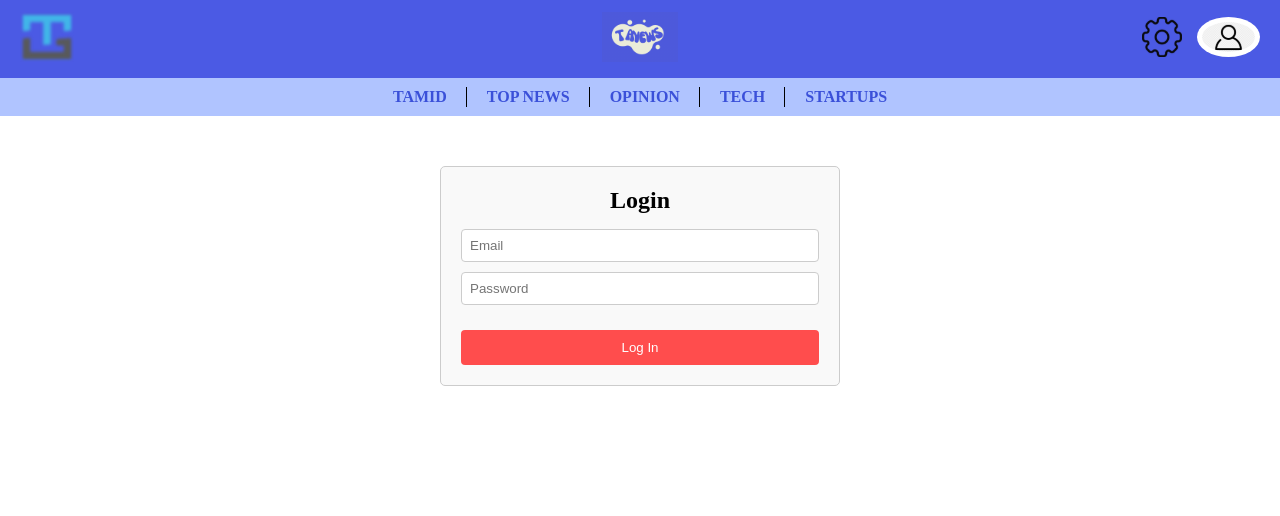
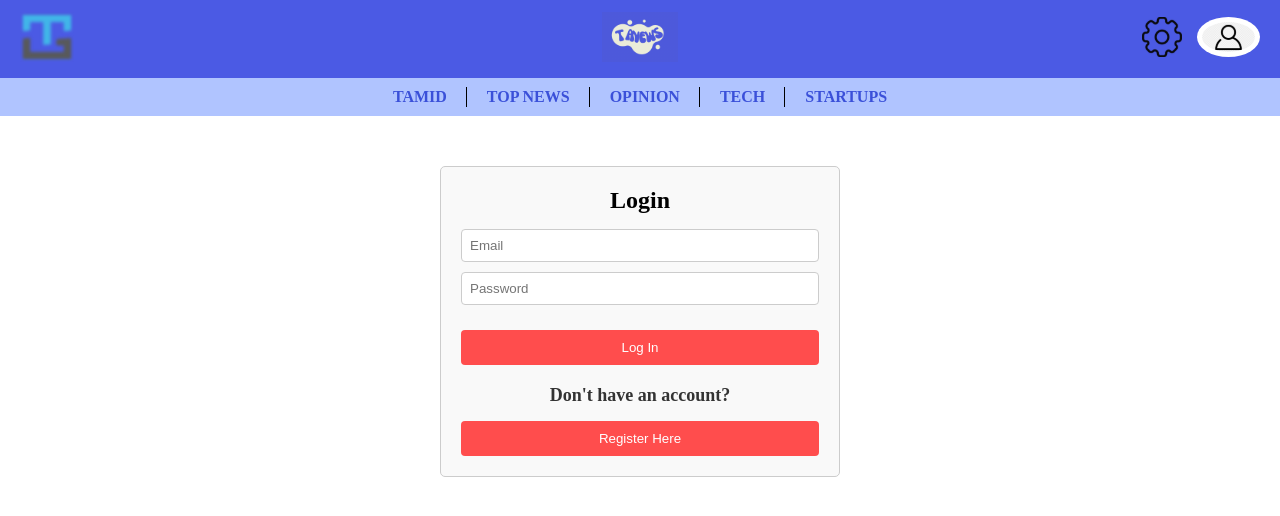
Before and after one commit to IpDaniel/tanews, a React (Vite) app in the folder frontend/: page /login in a window 1280 px wide. Shown: the top 516 px of the page. Built offline with nearby package versions, Linux system fonts and the light colour scheme; no server answers.

Commit message:
Merge branch 'main' of https://github.com/IpDaniel/tanews into rishi then added the login/register redierect

```diff
--- a/frontend/src/components/Sidebar.jsx
+++ b/frontend/src/components/Sidebar.jsx
@@ -84,7 +84,7 @@ function SideBar() {
 
           <div className="weather-section">
             <h2>Weather:</h2>
-            <WeatherWidget city="Oakton" />
+            <WeatherWidget city="Boston" />
           </div>
         </div>
       </div>
--- a/frontend/src/routes/Login.jsx
+++ b/frontend/src/routes/Login.jsx
@@ -34,6 +34,11 @@ const Login = () => {
     }
   };
 
+  const goToRegister = () => {
+    navigate("/register");
+  };
+
+
   return (
     <>
       <TopNav />
@@ -57,6 +62,10 @@ const Login = () => {
           />
           <button type="submit">Log In</button>
         </form>
+        <p className="dont-have-account">Don't have an account?</p>
+        <button onClick={goToRegister} className="register-button">
+          Register Here
+        </button>
       </div>
     </>
   );
--- a/frontend/src/styles/Login.css
+++ b/frontend/src/styles/Login.css
@@ -37,6 +37,25 @@ button:hover {
   background-color: #0056b3;
 }
 
+
+.register-button {
+  padding: 10px;
+  background-color: #ff4d4d;
+  color: white;
+  border: none;
+  border-radius: 4px;
+  cursor: pointer;
+  width: calc(100% );
+}
+
+.dont-have-account {
+  margin-top: 20px;
+  font-size: 18px;
+  font-weight: bold;
+  color: #333;
+
+}
+
 .error-message {
   color: red;
   font-size: 14px;
```
Also changed, not shown: 1 other file (tests, documents, lock files or other folders).
